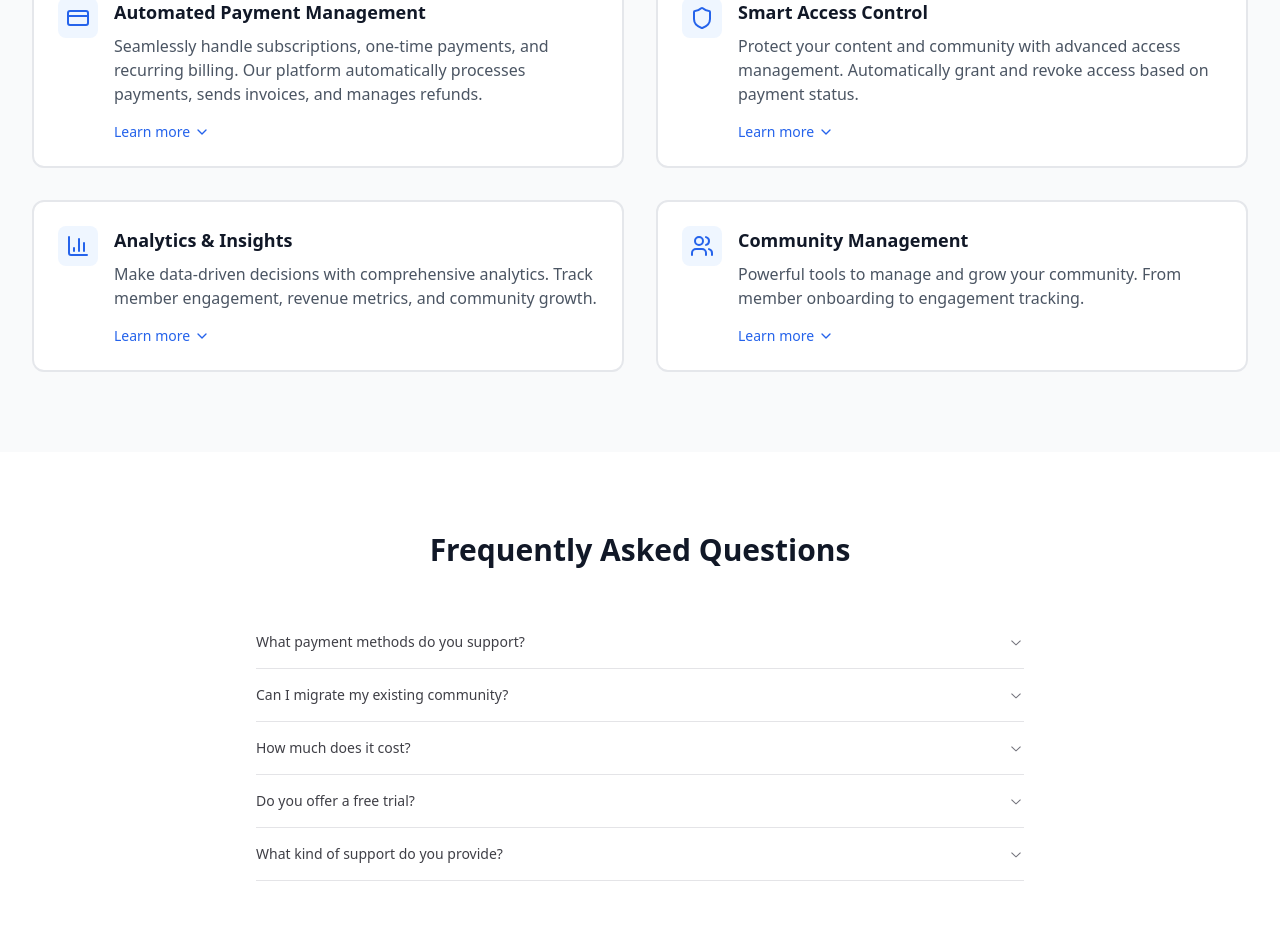
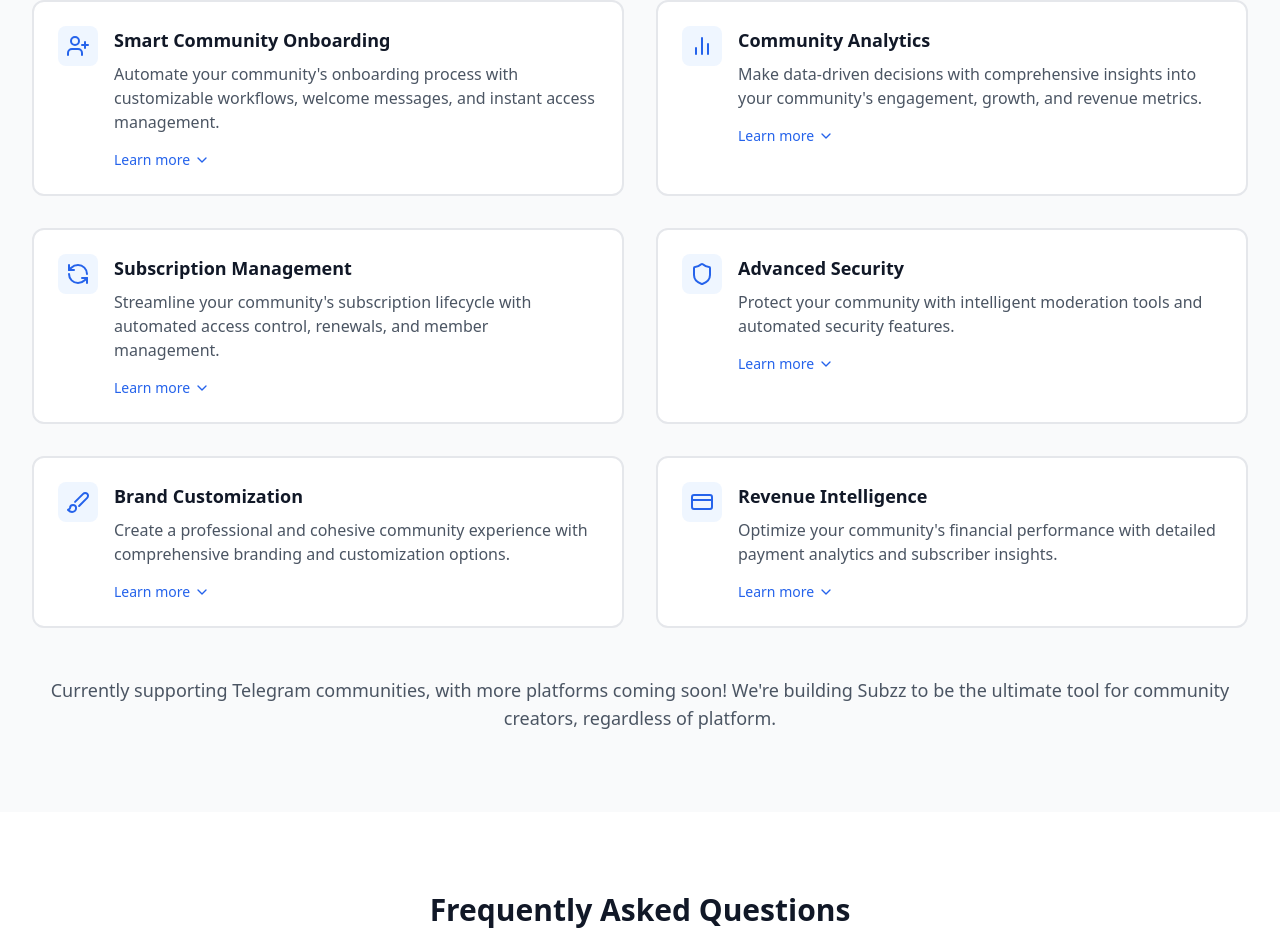
Before and after one commit to Pyrrho-elis/alyx-frontend, a Next.js app: page /learn-more in a window 1280 px wide. Shown: the part 396-1348 px from the top of the page. Built offline with nearby package versions, Linux system fonts and the light colour scheme; what tailwindcss-motion would draw is missing.

Commit message:
refactor: update nav links and improve contact page layout
- Replace Features link with Join Waitlist in nav
- Add full width to contact page container

```diff
--- a/app/components/Nav.js
+++ b/app/components/Nav.js
@@ -32,9 +32,9 @@ export default function Navbar() {
     }
 
     const navLinks = [
-        { href: "#features", label: "Features" },
-        { href: "#pricing", label: "Pricing" },
+        { href: "/waitlist", label: "Join the Waitlist" },
         { href: "/learn-more", label: "How It Works" },
+        { href: "/contact", label: "Contact" },
         { href: "/waitlist", label: "Get Access" },
     ]
 
@@ -77,11 +77,6 @@ export default function Navbar() {
 
                 {/* Desktop CTA Buttons */}
                 <div className="hidden md:flex md:items-center md:space-x-4">
-                    {/* <Link href="/login">
-                        <Button variant="ghost" className="text-sm font-medium">
-                            Sign In
-                        </Button>
-                    </Link> */}
                     <Link href="/waitlist">
                         <CustomButton variant="gooeyLeft">
                             Get Early Access
@@ -113,15 +108,6 @@ export default function Navbar() {
                                             </Link>
                                         ))}
                                     </div>
-                                    <div className="space-y-4 py-6">
-                                        {/* <Link
-                                            href="/login"
-                                            className="block px-3 py-2 text-base font-medium text-gray-900 hover:bg-gray-50 rounded-md"
-                                            onClick={() => setIsOpen(false)}
-                                        >
-                                            Sign In
-                                        </Link> */}
-                                    </div>
                                 </div>
                             </div>
                         </SheetContent>
--- /dev/null
+++ b/app/contact/page.js
@@ -0,0 +1,38 @@
+"use client"
+
+import { Mail } from "lucide-react"
+import { Card, CardContent, CardDescription, CardHeader, CardTitle } from "@/components/ui/card"
+
+export default function Contact() {
+  return (
+    <div className="min-h-screen bg-gray-50 w-full">
+      <div className="max-w-2xl mx-auto px-4 py-20">
+        <Card className="border-2">
+          <CardHeader>
+            <CardTitle className="text-2xl text-center">Contact Us</CardTitle>
+            <CardDescription className="text-center">
+              We&apos;re here to help! Get in touch with our team.
+            </CardDescription>
+          </CardHeader>
+          <CardContent className="space-y-6">
+            <div className="flex items-center justify-center space-x-2 text-lg">
+              <Mail className="h-6 w-6 text-blue-600" />
+              <a
+                href="mailto:subzzcontact@gmail.com"
+                className="text-blue-600 hover:text-blue-700 hover:underline"
+              >
+                subzzcontact@gmail.com
+              </a>
+            </div>
+            <div className="text-center text-gray-600">
+              <p>Our team typically responds within 24 hours during business days.</p>
+              <p className="mt-2">
+                For faster responses, please include relevant details about your inquiry.
+              </p>
+            </div>
+          </CardContent>
+        </Card>
+      </div>
+    </div>
+  )
+}
--- a/app/learn-more/page.js
+++ b/app/learn-more/page.js
@@ -3,7 +3,7 @@
 import { useState } from "react"
 import Image from "next/image"
 import Link from "next/link"
-import { ChevronDown, CreditCard, Shield, BarChart3, RefreshCcw, Users, Zap } from "lucide-react"
+import { ChevronDown, UserPlus, BarChart2, RefreshCcw, Shield, Brush, CreditCard, Zap } from "lucide-react"
 import CustomButton from "../components/CustomButton"
 import {
   Accordion,
@@ -14,71 +14,93 @@ import {
 
 const features = [
   {
-    title: "Automated Payment Management",
-    description: "Seamlessly handle subscriptions, one-time payments, and recurring billing. Our platform automatically processes payments, sends invoices, and manages refunds.",
-    icon: CreditCard,
+    title: "Smart Community Onboarding",
+    description: "Automate your community's onboarding process with customizable workflows, welcome messages, and instant access management.",
+    icon: UserPlus,
     details: [
-      "Multiple payment methods support",
-      "Automated invoice generation",
-      "Flexible subscription plans",
-      "Customizable payment reminders"
+      "Automated member invitations",
+      "Customizable welcome sequences",
+      "Smart access provisioning",
+      "Seamless platform integration"
     ]
   },
   {
-    title: "Smart Access Control",
-    description: "Protect your content and community with advanced access management. Automatically grant and revoke access based on payment status.",
-    icon: Shield,
+    title: "Community Analytics",
+    description: "Make data-driven decisions with comprehensive insights into your community's engagement, growth, and revenue metrics.",
+    icon: BarChart2,
     details: [
-      "Role-based permissions",
-      "Automatic access management",
-      "Customizable access rules",
-      "Member segmentation"
+      "Member activity tracking",
+      "Engagement trends and patterns",
+      "Revenue analytics",
+      "Retention insights"
     ]
   },
   {
-    title: "Analytics & Insights",
-    description: "Make data-driven decisions with comprehensive analytics. Track member engagement, revenue metrics, and community growth.",
-    icon: BarChart3,
+    title: "Subscription Management",
+    description: "Streamline your community's subscription lifecycle with automated access control, renewals, and member management.",
+    icon: RefreshCcw,
     details: [
-      "Real-time revenue tracking",
-      "Member engagement metrics",
-      "Churn prediction",
-      "Custom report generation"
+      "Automated access management",
+      "Smart renewal notifications",
+      "Member status tracking",
+      "Seamless subscription handling"
     ]
   },
   {
-    title: "Community Management",
-    description: "Powerful tools to manage and grow your community. From member onboarding to engagement tracking.",
-    icon: Users,
+    title: "Advanced Security",
+    description: "Protect your community with intelligent moderation tools and automated security features.",
+    icon: Shield,
     details: [
-      "Automated welcome flows",
-      "Profanity filter",
-      "Automated non-paying member removal",
-      "Content moderation tools"
+      "Content moderation",
+      "Anti-spam protection",
+      "Member verification",
+      "Custom security rules"
+    ]
+  },
+  {
+    title: "Brand Customization",
+    description: "Create a professional and cohesive community experience with comprehensive branding and customization options.",
+    icon: Brush,
+    details: [
+      "Custom branding elements",
+      "Personalized messaging",
+      "Branded notifications",
+      "Custom community URLs"
+    ]
+  },
+  {
+    title: "Revenue Intelligence",
+    description: "Optimize your community's financial performance with detailed payment analytics and subscriber insights.",
+    icon: CreditCard,
+    details: [
+      "Subscription analytics",
+      "Payment tracking",
+      "Revenue forecasting",
+      "Member value analysis"
     ]
   }
 ]
 
 const faqs = [
   {
-    question: "What payment methods do you support?",
-    answer: "We support all major wallets and bank transfers."
+    question: "What platforms does Subzz currently support?",
+    answer: "We currently support Telegram communities, with plans to expand to other popular platforms in the future. We're starting with Telegram to perfect our core features and ensure an exceptional experience before expanding our platform support."
   },
   {
-    question: "Can I migrate my existing community?",
-    answer: "Yes! We provide migration tools and dedicated support to help you seamlessly transfer your existing community. Our team will assist you throughout the process."
+    question: "How does Subzz handle payments?",
+    answer: "Subzz integrates with popular payment processors to handle subscriptions securely. We support multiple payment methods and automatically manage access based on payment status."
   },
   {
-    question: "How much does it cost?",
-    answer: "We don't charge any upfront fees to use our tool. You can get started for free and only pay a small processing fee per transaction. No monthly subscription fees, no matter how big your community grows."
+    question: "Can I migrate my existing community to Subzz?",
+    answer: "We're currently developing our community migration tools to ensure a smooth transition process. While this feature isn't available yet, it's a top priority on our roadmap. We'll notify our users as soon as migration support becomes available."
   },
   {
-    question: "Do you offer a free trial?",
-    answer: "Yes, we offer a 14-day free trial with full access to all premium features. No credit card required to start."
+    question: "Is there a free trial?",
+    answer: "Yes! We offer a 14-day free trial so you can explore all of Subzz's features. Early access members get extended trial periods and special pricing."
   },
   {
-    question: "What kind of support do you provide?",
-    answer: "We offer 24/7 email support, live chat during business hours, and priority phone support for enterprise plans. Our knowledge base is also available with detailed guides and tutorials."
+    question: "What kind of support do you offer?",
+    answer: "We provide comprehensive support through our help center, email support, and priority assistance for specific plans. Our team is committed to helping you succeed."
   }
 ]
 
@@ -128,11 +150,11 @@ export default function LearnMore() {
         <div className="absolute inset-0 bg-gradient-to-r from-blue-50 to-indigo-50 opacity-50" />
         <div className="relative max-w-7xl mx-auto px-4 sm:px-6 lg:px-8 text-center">
           <h1 className="text-4xl font-bold tracking-tight text-gray-900 sm:text-5xl">
-            Everything You Need to Know About{" "}
+            Build and Grow Your Community with{" "}
             <span className="text-blue-600">Subzz</span>
           </h1>
           <p className="mt-6 max-w-2xl mx-auto text-lg text-gray-600">
-            Discover how Subzz helps creators turn their communities into thriving businesses with powerful features and seamless automation.
+            Subzz is your all-in-one platform for managing paid communities. Starting with Telegram support, we&apos;re building the future of community management - where automation meets engagement.
           </p>
         </div>
       </section>
@@ -145,6 +167,11 @@ export default function LearnMore() {
               <FeatureCard key={index} feature={feature} />
             ))}
           </div>
+        </div>
+        <div className="max-w-7xl mx-auto text-center mt-12">
+          <p className="text-lg text-gray-600">
+            Currently supporting Telegram communities, with more platforms coming soon! We&apos;re building Subzz to be the ultimate tool for community creators, regardless of platform.
+          </p>
         </div>
       </section>
 
--- a/app/waitlist/page.js
+++ b/app/waitlist/page.js
@@ -15,8 +15,8 @@ import {
 const benefits = [
     {
         icon: BadgePercent,
-        title: "Founder&apos;s Circle Access",
-        description: "Join our exclusive Founder&apos;s Circle with direct access to our team and influence on product roadmap"
+        title: "Founder's Circle Access",
+        description: "Join our exclusive Founder's Circle with direct access to our team and influence on product roadmap"
     },
     {
         icon: Clock,
--- a/middleware.js
+++ b/middleware.js
@@ -6,6 +6,7 @@ const PUBLIC_ROUTES = [
   '/',
   '/learn-more',
   '/waitlist',
+  '/contact'
 ]
 
 // API routes that are needed for public functionality
```
